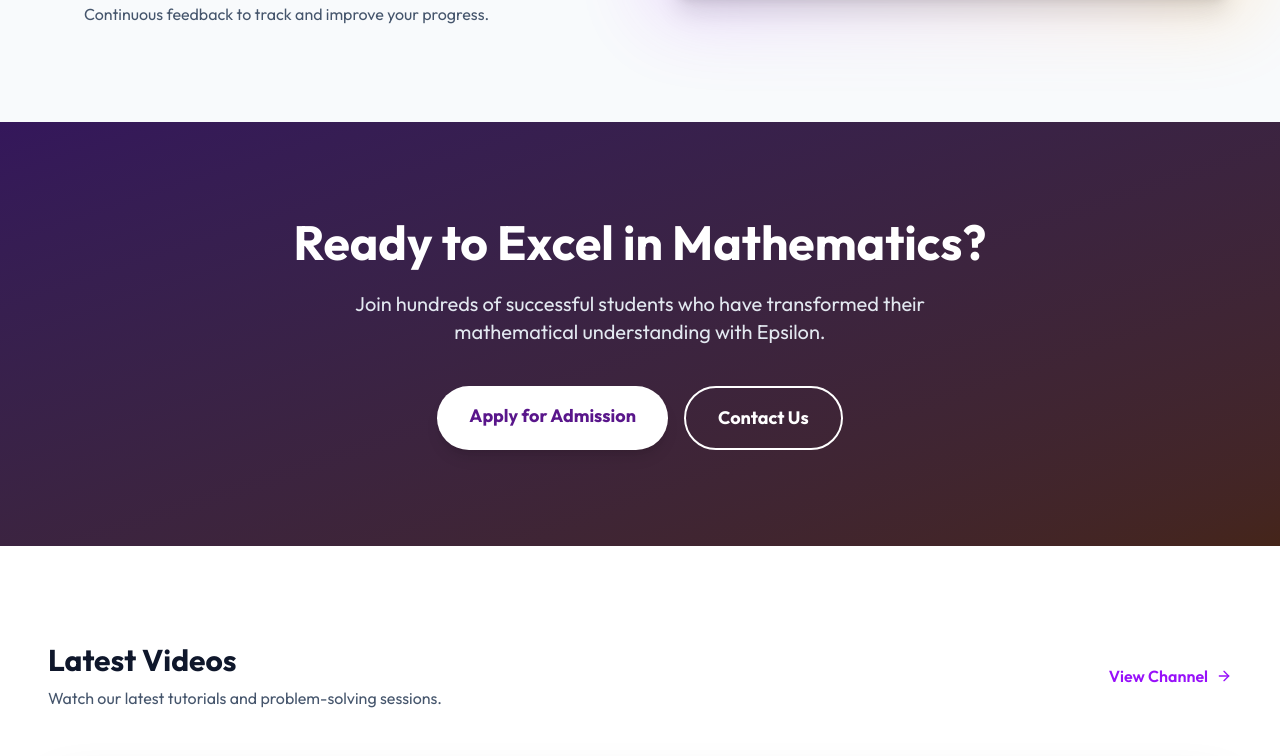
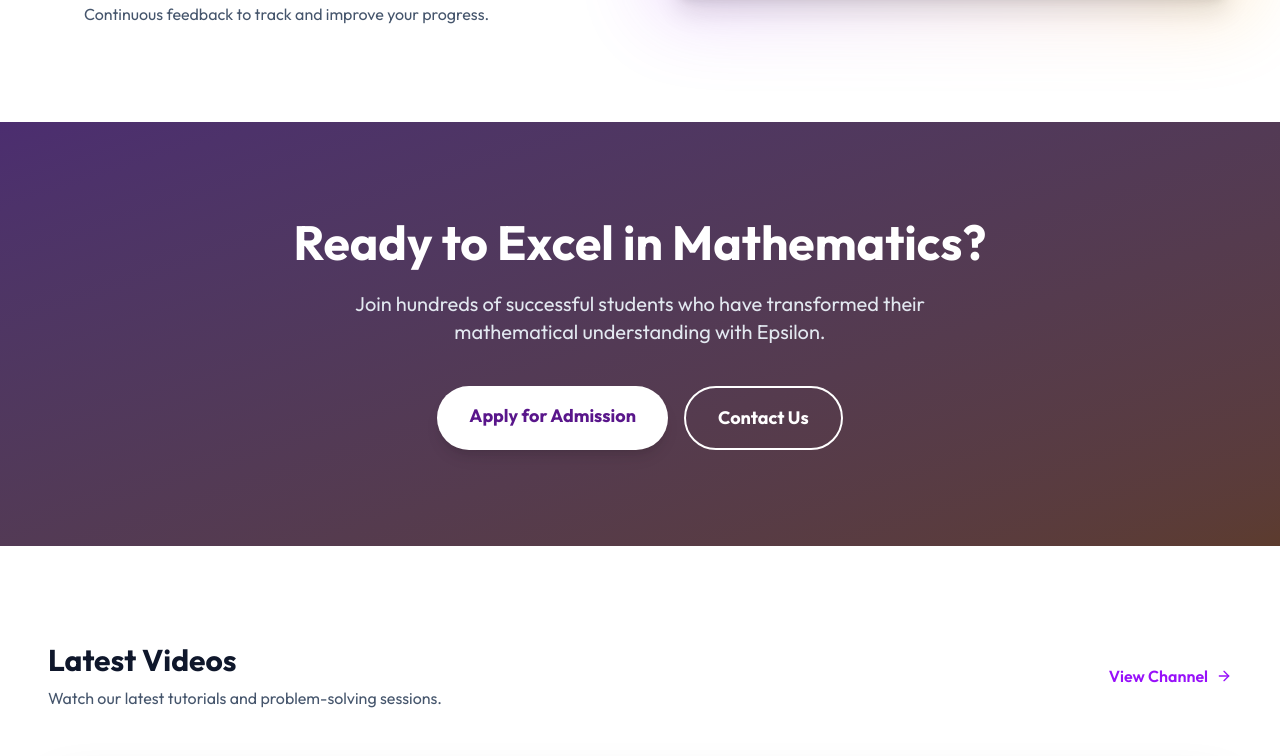
Before and after one commit to handalgeoffrey/epsilon, a Next.js app in the folder ui/: page /epsilon/ in a window 1280 px wide. Shown: the part 1614-2370 px from the top of the page. Built offline with nearby package versions, Linux system fonts and the light colour scheme; no server answers; grey boxes are pictures that could not be loaded.

Commit message:
feat: Unify Home page design with PageBackground and glassmorphism

```diff
--- a/ui/src/app/page.js
+++ b/ui/src/app/page.js
@@ -20,6 +20,8 @@
 } from "react-icons/lu";
 import { FaWhatsapp, FaStar } from "react-icons/fa";
 import { FcGoogle } from "react-icons/fc";
+
+import PageBackground from "@/components/PageBackground";
 
 export default function Home() {
   const [currentHeroIndex, setCurrentHeroIndex] = useState(0);
@@ -105,7 +107,8 @@
   };
 
   return (
-    <div className="w-full flex flex-col font-sans">
+    <div className="w-full flex flex-col font-sans relative">
+      <PageBackground />
 
       {/* HERO SECTION */}
       <section className="relative w-full min-h-screen flex items-center overflow-hidden">
@@ -158,7 +161,7 @@
       </section>
 
       {/* ANNOUNCEMENT BAR */}
-      <div className="w-full bg-white dark:bg-slate-900 border-y border-slate-200 dark:border-slate-800 py-4 overflow-hidden relative z-20 shadow-sm hidden sm:block transition-colors duration-300">
+      <div className="w-full bg-white/80 dark:bg-slate-900/80 backdrop-blur-md border-y border-slate-200 dark:border-slate-800 py-4 overflow-hidden relative z-20 shadow-sm hidden sm:block transition-colors duration-300">
         <div className="ticker-wrap">
           <div className="ticker">
             {[...announcements, ...announcements, ...announcements].map((item, i) => (
@@ -172,7 +175,7 @@
       </div>
 
       {/* STATS SECTION (Hidden on mobile) */}
-      <ScrollAnimation className="w-full py-16 bg-white dark:bg-slate-950 relative z-10 hidden md:block transition-colors duration-300">
+      <ScrollAnimation className="w-full py-16 bg-white/40 dark:bg-slate-950/40 backdrop-blur-md relative z-10 hidden md:block transition-colors duration-300">
         <div className="max-w-7xl mx-auto px-6 sm:px-12">
           <div className="grid grid-cols-2 md:grid-cols-4 gap-8">
             <StatCard icon={<LuUsers />} number="1000+" label="Students Taught" />
@@ -184,7 +187,7 @@
       </ScrollAnimation>
 
       {/* WHY CHOOSE EPSILON */}
-      <ScrollAnimation className="py-24 bg-slate-50 dark:bg-slate-900 relative overflow-hidden transition-colors duration-300">
+      <ScrollAnimation className="py-24 bg-transparent relative overflow-hidden transition-colors duration-300">
         <div className="max-w-7xl mx-auto px-6 sm:px-12 relative z-10">
           <div className="grid md:grid-cols-2 gap-16 items-center">
             <div>
@@ -246,7 +249,7 @@
 
       {/* ADMISSION CTA */}
       <ScrollAnimation className="py-24 relative overflow-hidden">
-        <div className="absolute inset-0 bg-slate-900"></div>
+        <div className="absolute inset-0 bg-slate-900/80 backdrop-blur-md"></div>
         <div className="absolute inset-0 bg-gradient-to-br from-purple-900/50 to-amber-900/50"></div>
         <div className="max-w-4xl mx-auto px-6 relative z-10 text-center">
           <h2 className="text-4xl md:text-5xl font-bold text-white mb-6">
@@ -267,7 +270,7 @@
       </ScrollAnimation>
 
       {/* LATEST VIDEOS */}
-      <ScrollAnimation className="py-24 bg-white dark:bg-slate-950 transition-colors duration-300">
+      <ScrollAnimation className="py-24 bg-white/60 dark:bg-slate-900/60 backdrop-blur-md transition-colors duration-300">
         <div className="max-w-7xl mx-auto px-6 sm:px-12">
           <div className="flex items-center justify-between mb-12">
             <div>
@@ -294,7 +297,7 @@
       </ScrollAnimation>
 
       {/* SUCCESS RATE & REVIEWS (Google Integration Style) */}
-      <ScrollAnimation className="py-20 bg-[#f8fafc] dark:bg-slate-900 relative overflow-hidden transition-colors duration-300">
+      <ScrollAnimation className="py-20 bg-slate-50/50 dark:bg-slate-900/50 backdrop-blur-md relative overflow-hidden transition-colors duration-300">
         <div className="w-full">
           {/* Header */}
           <div className="text-center mb-12 px-6">
```
